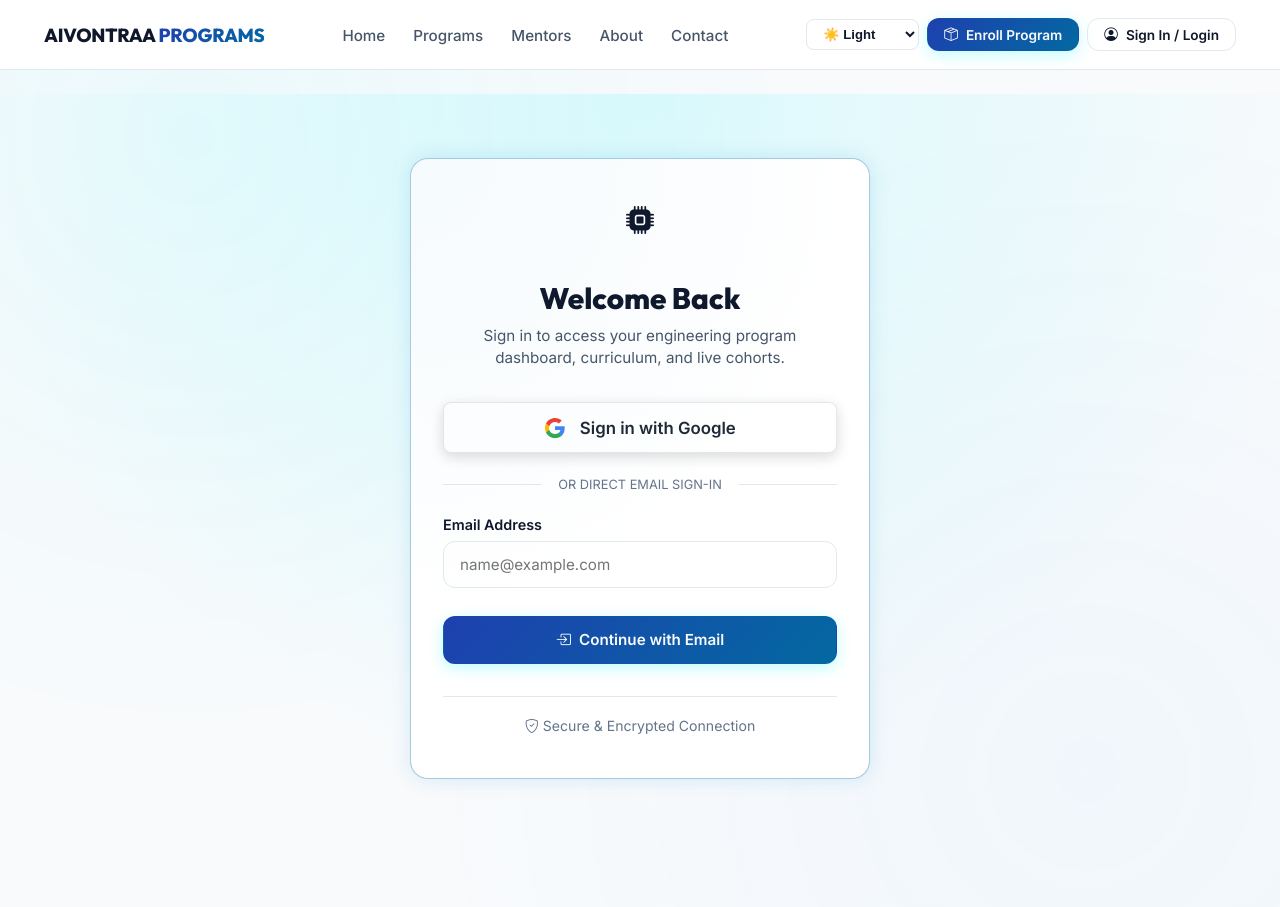
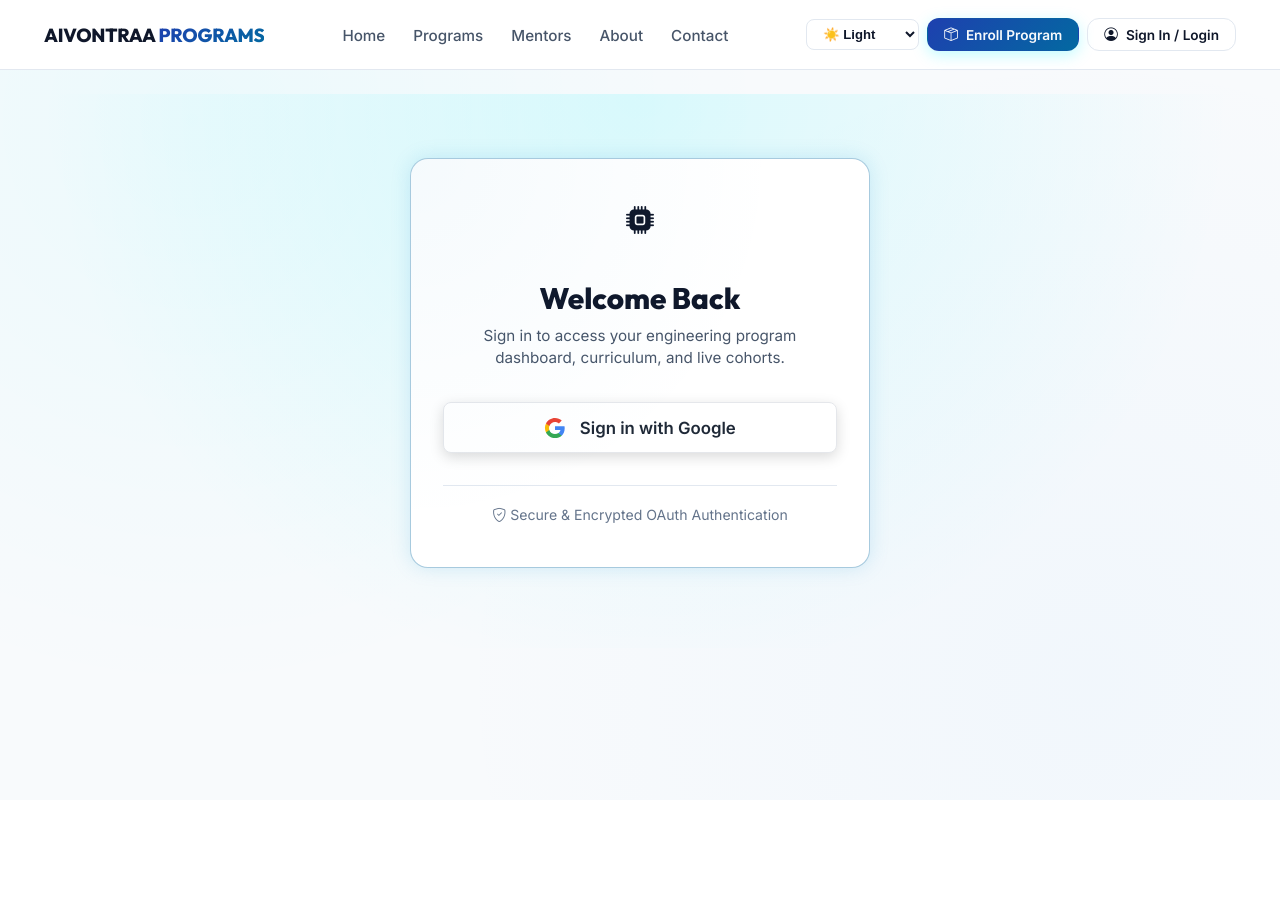
Before and after one commit to laxminivas06/engineeringpack, a Flask app: page /login in a window 1280 px wide. After the commit the page ends 800 px from the top, so only its background shows below. Run offline with Flask 3, Linux system fonts and the light colour scheme.

Commit message:
Google Auth Fix

```diff
--- a/config.py
+++ b/config.py
@@ -51,8 +51,8 @@ class Config:
     TEMPLATES_AUTO_RELOAD = True
 
     # Google OAuth (Configured with production fallbacks so app works 100% reliably without .env file on PythonAnywhere)
-    GOOGLE_CLIENT_ID = os.environ.get('GOOGLE_CLIENT_ID') or ('461915105030' + '-' + 'qgeqda9olhncuvttlr4j79m87so61kil.apps.googleusercontent.com')
-    GOOGLE_CLIENT_SECRET = os.environ.get('GOOGLE_CLIENT_SECRET') or ('GOCSPX' + '-' + 'WUgE7RL3ufnkTlSd0QRlSKaBOMXl')
+    GOOGLE_CLIENT_ID = os.environ.get('GOOGLE_CLIENT_ID') or ('803679784610' + '-' + 'v5kjvqnl33imcvfmtn6sq1r48it1k2us.apps.googleusercontent.com')
+    GOOGLE_CLIENT_SECRET = os.environ.get('GOOGLE_CLIENT_SECRET') or ('GOCSPX' + '-' + 'BBIJHLUQxERAwfj_96PmcoF8yko3')
     GOOGLE_REDIRECT_URI = os.environ.get('GOOGLE_REDIRECT_URI')
 
     # PhonePe / UPI Payment Details
--- a/routes/auth.py
+++ b/routes/auth.py
@@ -138,37 +138,16 @@ def google_redirect():
 
 @auth_bp.route('/auth/email-login', methods=['POST'])
 def email_login():
-    """Direct Email sign-in for students, mentors, and admins on PythonAnywhere."""
-    email = request.form.get('email', '').strip().lower()
-    if not email or '@' not in email:
-        flash("Please enter a valid email address to sign in.", "danger")
-        return redirect(url_for('auth.login'))
-
-    google_info = {
-        'email': email,
-        'name': email.split('@')[0].replace('.', ' ').replace('_', ' ').title(),
-        'sub': f'email_{uuid.uuid4().hex[:8]}'
-    }
-
-    success, msg, user_data, role = get_or_create_google_user(google_info)
-    if success:
-        login_session(user_data, role=role)
-        flash(f"Signed in successfully as {email}!", "success")
-        if role == 'admin':
-            return redirect(url_for('admin.dashboard'))
-        elif role == 'mentor':
-            return redirect(url_for('mentor.dashboard'))
-        else:
-            return redirect(url_for('public.index'))
-    else:
-        flash(msg, "danger")
-        return redirect(url_for('auth.login'))
+    """Disabled direct email login for security - users must sign in via Google OAuth."""
+    flash("Direct email login is disabled for security. Please sign in with Google.", "warning")
+    return redirect(url_for('auth.login'))
 
 
 @auth_bp.route('/auth/dev-login', methods=['POST'])
 def dev_login():
-    """Developer bypass login for testing."""
-    return email_login()
+    """Disabled dev bypass login for security."""
+    flash("Developer login bypass is disabled. Please sign in with Google.", "warning")
+    return redirect(url_for('auth.login'))
 
 
 @auth_bp.route('/auth/google/callback', methods=['GET', 'POST'])
--- a/static/css/main.css
+++ b/static/css/main.css
@@ -106,10 +106,15 @@ html {
   scroll-behavior: smooth;
   -webkit-font-smoothing: antialiased;
   -moz-osx-font-smoothing: grayscale;
+  overflow-x: hidden !important;
+  max-width: 100vw;
+  width: 100%;
 }
 
 body {
   min-height: 100vh;
+  width: 100%;
+  max-width: 100vw;
   display: flex;
   flex-direction: column;
   background-color: var(--bg-dark);
@@ -119,6 +124,17 @@ body {
     linear-gradient(rgba(255, 255, 255, 0.02) 1px, transparent 1px),
     linear-gradient(90deg, rgba(255, 255, 255, 0.02) 1px, transparent 1px);
   background-size: 100% 100%, 100% 100%, 40px 40px, 40px 40px;
+  overflow-x: hidden !important;
+}
+
+/* Global Anti-Overflow Rules for Mobile Devices */
+img, svg, iframe, video, object, embed {
+  max-width: 100%;
+  height: auto;
+}
+
+.main-content, section, header, footer {
+  max-width: 100vw;
   overflow-x: hidden;
 }
 
@@ -270,3 +286,16 @@ a:hover {
     opacity: 1;
   }
 }
+
+@media (max-width: 576px) {
+  .container {
+    padding: 0 1rem !important;
+  }
+  .glass-card {
+    padding: 1.75rem 1.25rem !important;
+  }
+  .flash-messages-container {
+    right: 0.75rem !important;
+    width: calc(100% - 1.5rem) !important;
+  }
+}
--- a/templates/auth/login.html
+++ b/templates/auth/login.html
@@ -5,7 +5,7 @@
 {% block content %}
 <section style="padding: 4rem 0 5rem;" class="tech-grid-bg">
   <div class="container">
-    <div style="max-width: 460px; margin: 0 auto;">
+    <div style="max-width: 460px; width: 100%; margin: 0 auto;">
       <div class="glass-card"
         style="padding: 2.75rem 2rem; border-color: var(--border-accent); box-shadow: var(--shadow-glow); text-align: center;">
 
@@ -13,7 +13,8 @@
           <i class="bi bi-cpu-fill"></i>
         </div>
 
-        <h1 style="font-size: 1.85rem; font-weight: 800; margin-bottom: 0.5rem; color: var(--text-main);">Welcome Back</h1>
+        <h1 style="font-size: 1.85rem; font-weight: 800; margin-bottom: 0.5rem; color: var(--text-main);">Welcome Back
+        </h1>
         <p style="font-size: 0.95rem; color: var(--text-muted); margin-bottom: 2rem; line-height: 1.5;">
           Sign in to access your engineering program dashboard, curriculum, and live cohorts.
         </p>
@@ -36,26 +37,9 @@
           </a>
         </div>
 
-        <div style="display: flex; align-items: center; gap: 1rem; color: var(--text-dim); font-size: 0.8rem; margin: 1.5rem 0;">
-          <div style="flex: 1; height: 1px; background: var(--border-color);"></div>
-          <span>OR DIRECT EMAIL SIGN-IN</span>
-          <div style="flex: 1; height: 1px; background: var(--border-color);"></div>
-        </div>
-
-        <!-- 2. DIRECT EMAIL SIGN-IN FORM -->
-        <form action="{{ url_for('auth.email_login') }}" method="POST" style="text-align: left;">
-          <div class="form-group">
-            <label class="form-label" for="email">Email Address</label>
-            <input type="email" id="email" name="email" class="form-control" placeholder="name@example.com" required>
-          </div>
-
-          <button type="submit" class="btn btn-primary" style="width: 100%; margin-top: 0.5rem; padding: 0.85rem;">
-            <i class="bi bi-box-arrow-in-right me-1"></i> Continue with Email
-          </button>
-        </form>
-
-        <div style="text-align: center; margin-top: 2rem; padding-top: 1.25rem; border-top: 1px solid var(--border-color); font-size: 0.88rem; color: var(--text-dim);">
-          <i class="bi bi-shield-check me-1"></i> Secure & Encrypted Connection
+        <div
+          style="text-align: center; margin-top: 2rem; padding-top: 1.25rem; border-top: 1px solid var(--border-color); font-size: 0.88rem; color: var(--text-dim);">
+          <i class="bi bi-shield-check me-1"></i> Secure & Encrypted OAuth Authentication
         </div>
 
       </div>
--- a/templates/base.html
+++ b/templates/base.html
@@ -3,7 +3,7 @@
 
 <head>
   <meta charset="UTF-8">
-  <meta name="viewport" content="width=device-width, initial-scale=1.0">
+  <meta name="viewport" content="width=device-width, initial-scale=1.0, maximum-scale=1.0">
   <title>{% block title %}{{ site_settings.program_name }} — 45 Days. One Engineering Journey.{% endblock %}</title>
   <meta name="description"
     content="A practical 45-day engineering exposure journey covering software engineering, cybersecurity, networking, Linux, AI, robotics, IoT, and system design. Powered by AIVONTRAA Automation Pvt. Ltd.">
```
Also changed, not shown: data/activity_logs.json (+14 -0 lines), data/users.json (+70 -0 lines).
